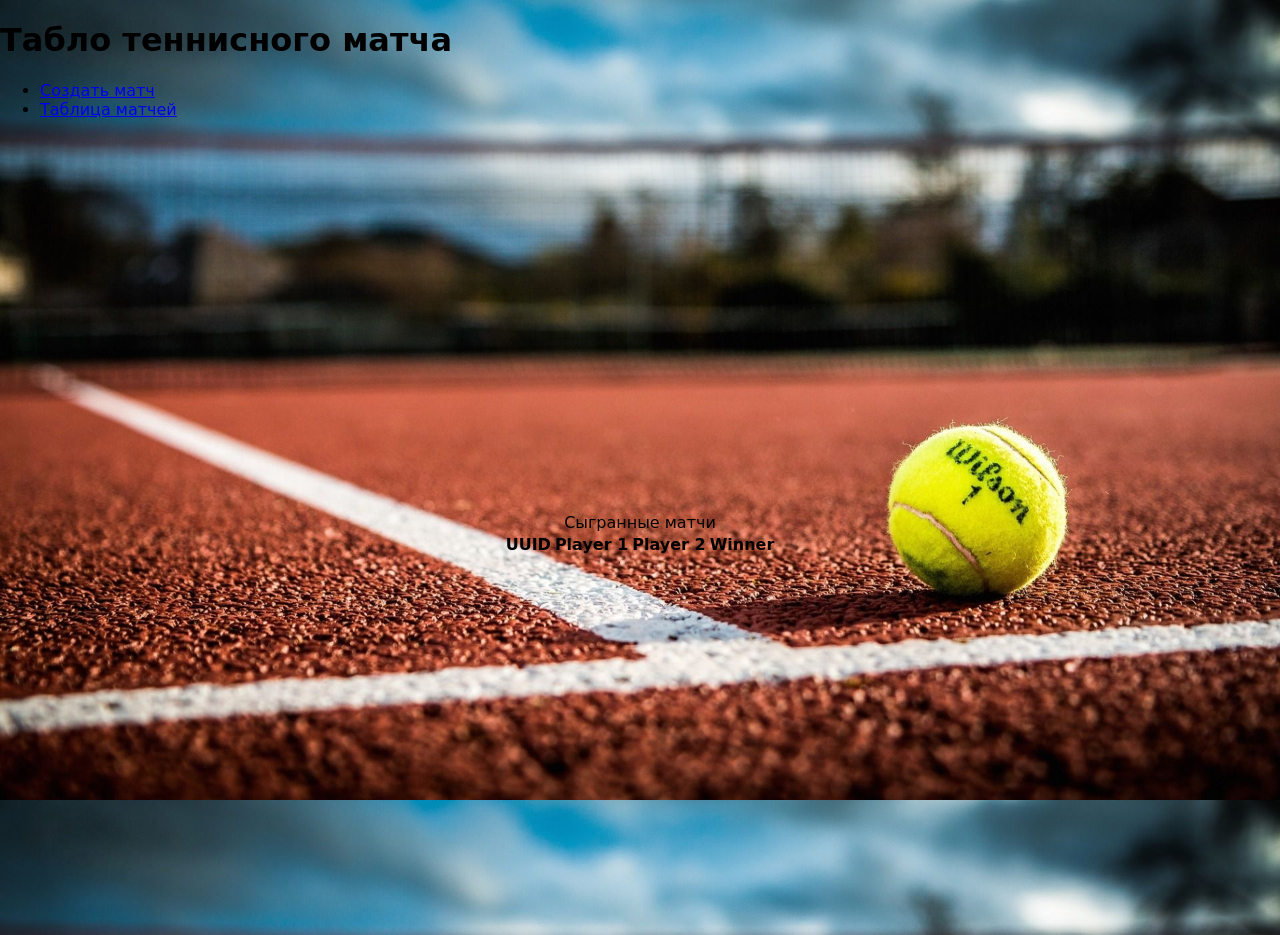
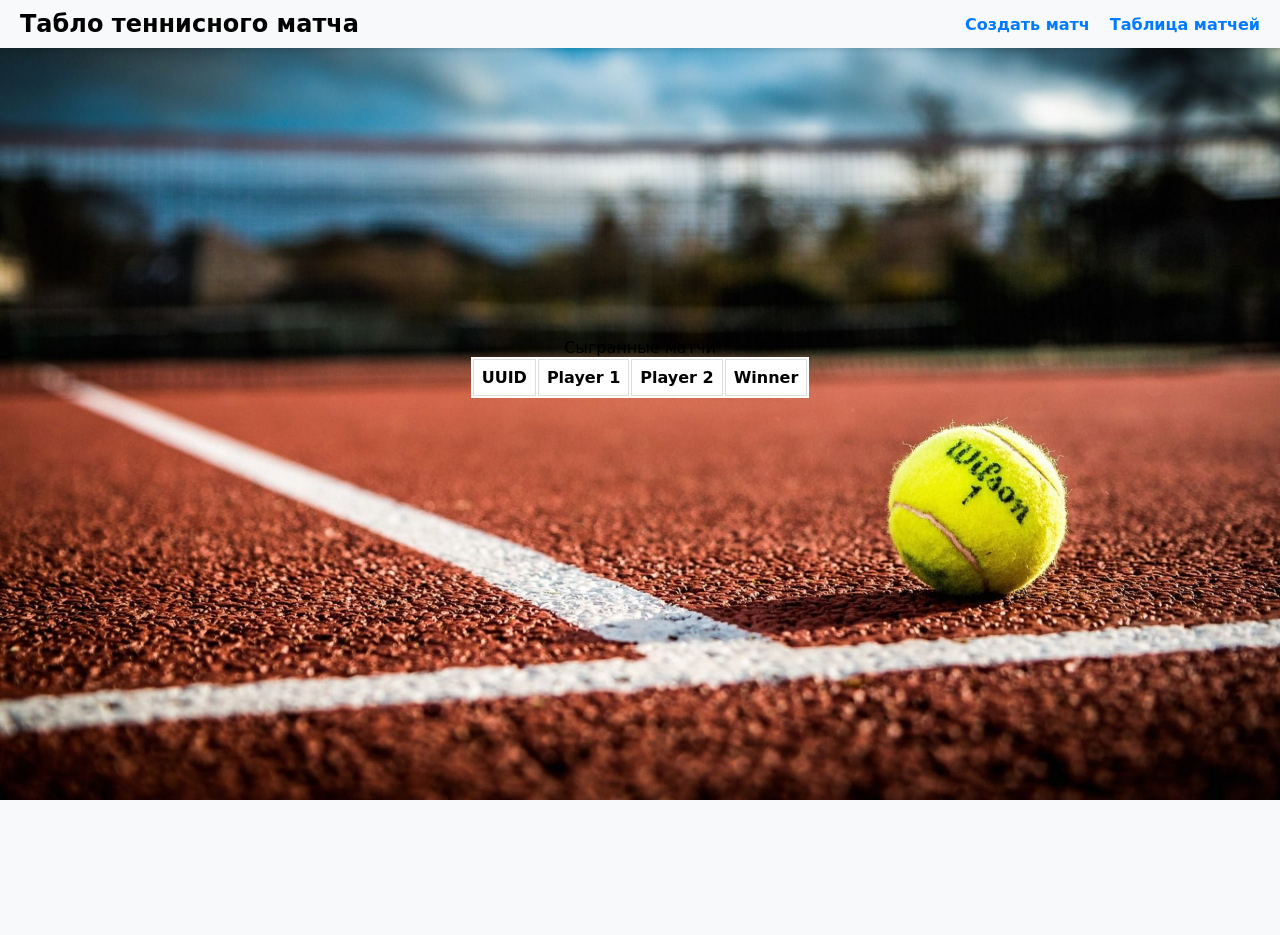
Before and after one commit to Wh4tisl0ve/Tennis_scoreboard, a Python web app: template src/app/templates/pages/finished_matches.html in a window 1280 px wide. After the commit the page ends 800 px from the top, so only its background shows below. Run offline with Jinja, Linux system fonts and the light colour scheme; the template is opened without the code that fills it, so the values that code supplies are empty.

Commit message:
refactor(src\app\static): update static

```diff
--- a/src/app/static/styles/styles.css
+++ b/src/app/static/styles/styles.css
@@ -18,6 +18,66 @@ body {
     margin: 0;
     padding: 0;
 }
+
+/* header */
+header {
+    display: flex;
+    justify-content: space-between;
+    align-items: center;
+    padding: 10px 20px;
+    background-color: #f8f9fa;
+    box-shadow: 0 2px 4px rgba(0, 0, 0, 0.1);
+}
+
+h1 {
+    margin: 0;
+    font-size: 1.5em;
+}
+
+h1 a {
+    text-decoration: none;
+    color: #333;
+}
+
+nav ul {
+    list-style: none;
+    margin: 0;
+    padding: 0;
+    display: flex;
+}
+
+nav li {
+    margin-left: 20px;
+}
+
+nav a {
+    text-decoration: none;
+    color: #007bff;
+    font-weight: bold;
+    transition: color 0.3s ease;
+}
+
+nav a:hover {
+    color: #0056b3;
+}
+
+@media (max-width: 600px) {
+    header {
+        flex-direction: column;
+        align-items: flex-start;
+    }
+
+    nav ul {
+        flex-direction: column;
+        align-items: flex-start;
+    }
+
+    nav li {
+        margin: 5px 0;
+    }
+}
+
+/* main page*/
 
 .new_match_form {
     background-color: rgba(240, 248, 255, 0.7);
@@ -77,10 +137,10 @@ body {
     justify-content: center;
     align-items: center;
     text-align: center;
-    min-height: 100vh;
+    min-height: 80vh;
 }
 
-/* styles match-score.html*/
+/* styles match-score.html */
 @font-face {
     font-family: "DS-DIGITAL";
     src: url("../fonts/ds-digital/DS-DIGI.TTF");
@@ -147,7 +207,77 @@ body {
     background-size: 50px;
 }
 
+.looser {
+    opacity: 0.6;
+}
+
 #name {
     border: none;
     background: #E8E8E8 repeating-linear-gradient(-50deg, #555 0, #555 1px, transparent 1px, transparent 5px);
 }
+
+.finished_matches_table.table {
+    border-collapse: collapse;
+    font-size: 16px;
+    text-align: left;
+    margin: 20px 0 10px;
+}
+
+.finished_matches_table.caption {
+    font-size: 18px;
+    font-weight: bold;
+    margin-bottom: 10px;
+}
+
+.finished_matches_table th, td {
+    border: 1px solid #dddddd;
+    padding: 8px;
+}
+
+.finished_matches_table.th {
+    background-color: #f2f2f2;
+}
+
+.finished_matches_table.tr:nth-child(even) {
+    background-color: #f9f9f9;
+}
+
+.finished_matches_table {
+    display: table;
+    background-color: white;
+}
+
+th, td {
+    border: 1px solid #ccc;
+    padding: 8px;
+    text-align: left;
+}
+
+.pagination {
+    display: inline-block;
+    margin-top: 10px;
+}
+
+.center {
+    text-align: center;
+}
+
+.pagination a {
+    background-color: white;
+    font-weight: bold;
+    font-size: 20px;
+    color: black;
+    float: left;
+    padding: 8px 16px;
+    text-decoration: none;
+    border-radius: 5px;
+    border: 1px solid black;
+}
+
+.pagination a.active {
+    background-color: #009900;
+}
+
+.pagination a:hover:not(.active) {
+    background-color: #d4d5d2;
+}
```
Also changed, not shown: src/app/static/scripts/script.js (+22 -6 lines).
